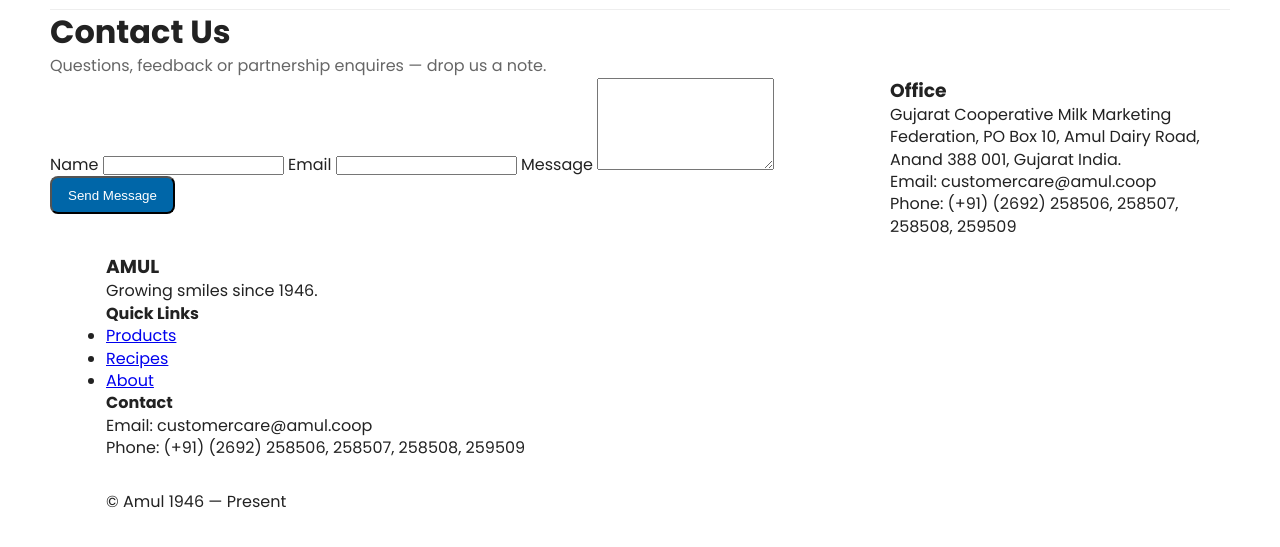
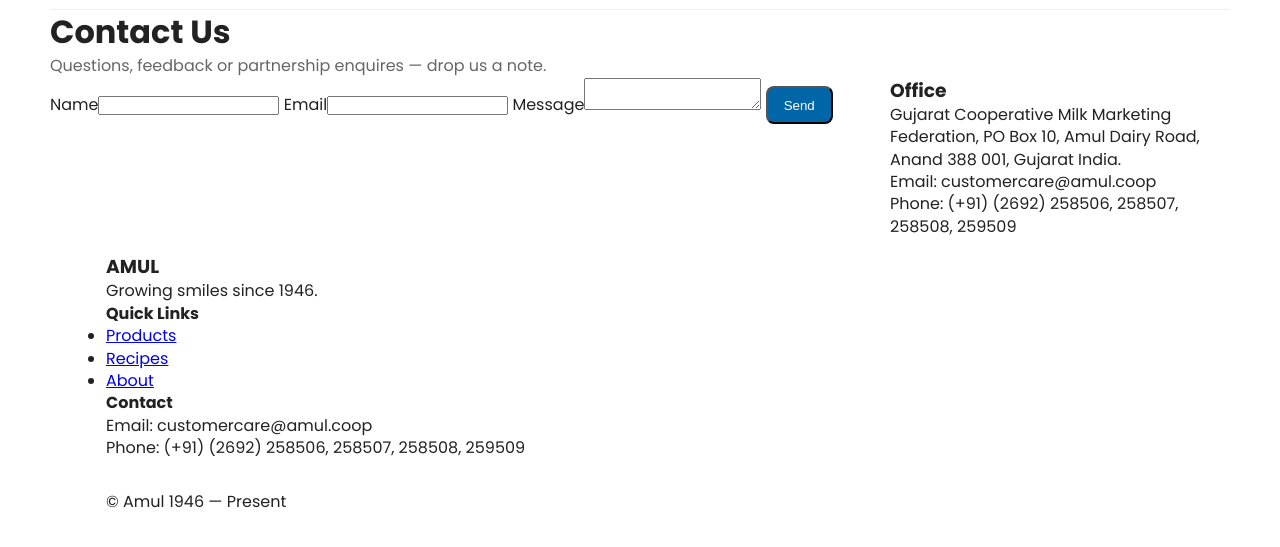
Before and after one commit to AbhijeetBisen/Redesign-Amul-Website, a plain HTML site: page contact.html in a window 1280 px wide. Shown: the part 53-600 px from the top of the page. Drawn offline with Linux system fonts and the light colour scheme.

Commit message:
contact form functional

```diff
--- a/contact.html
+++ b/contact.html
@@ -28,21 +28,13 @@
         <p class="muted">Questions, feedback or partnership enquires — drop us a note.</p>
 
         <div class="contact-grid">
-            <form class="contact-form" action="#" method="post">
-                <label for="name">Name</label>
-                <input id="name" name="name" type="text" required>
+            <form action="https://formspree.io/f/YOUR_ID" method="POST">
+                <label>Name</label><input name="name" required>
+                <label>Email</label><input name="email" type="email" required>
+                <label>Message</label><textarea name="message" required></textarea>
+                <button type="submit" class="btn">Send</button>
+            </form>
 
-
-                <label for="email">Email</label>
-                <input id="email" name="email" type="email" required>
-
-
-                <label for="message">Message</label>
-                <textarea id="message" name="message" rows="6" required></textarea>
-
-
-                <button class="btn" type="submit">Send Message</button>
-            </form>
 
 
             <div class="contact-info">
```
